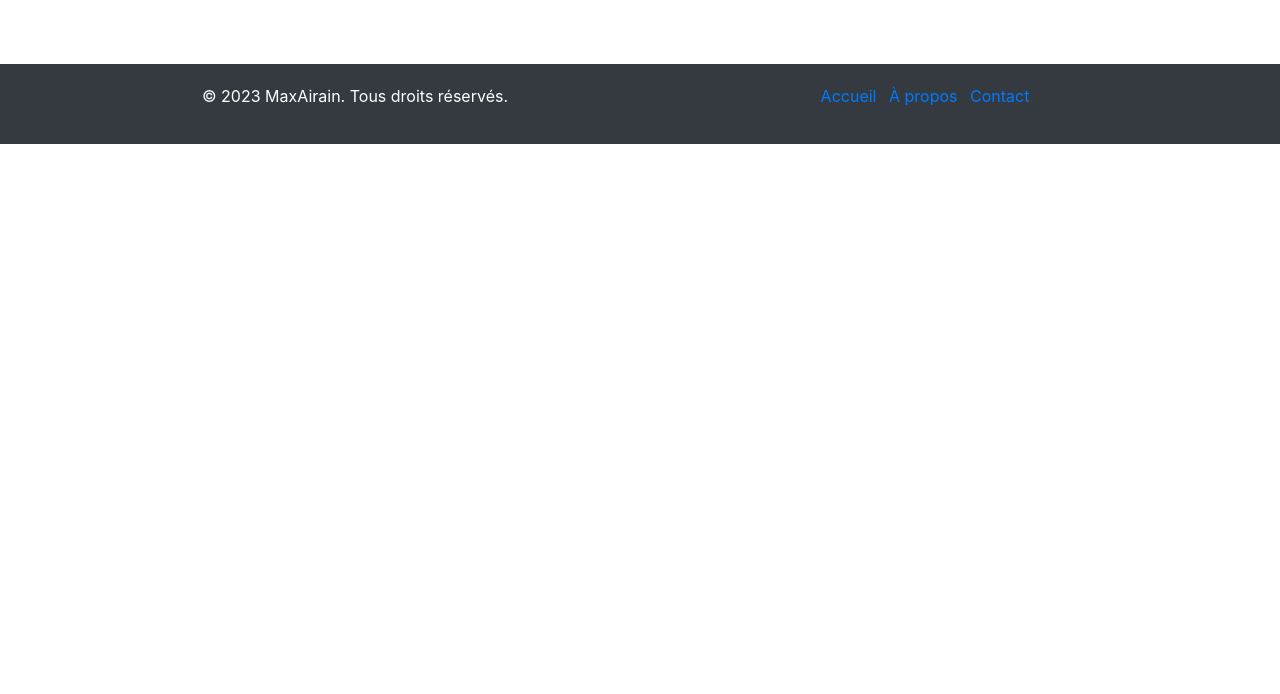
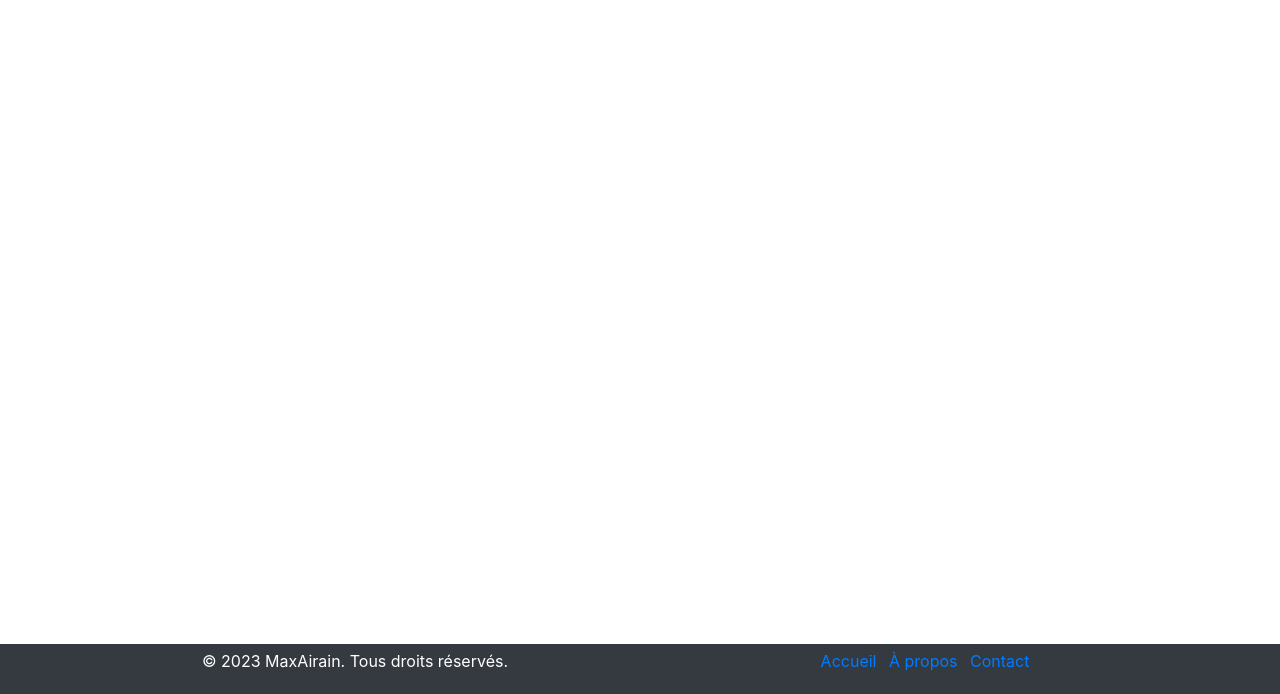
Before and after one commit to Ben-Hadji/projet_maxairain, a Symfony app: template templates/base.html.twig in a window 1280 px wide. Shown: the part 106-800 px from the top of the page. Run offline with Twig, Linux system fonts and the light colour scheme; the template is opened without the code that fills it, so the values that code supplies are empty; some libraries are stand-ins or nearby versions.

Commit message:
footer_fix_to_the_bottom

```diff
--- a/public/css/style.css
+++ b/public/css/style.css
@@ -78,12 +78,21 @@ nav{
 
 footer{
     margin-top: 4rem;
-    height: 5rem;
+    height: 50px;
     display: flex!important;
     align-items: center;
+    position: absolute;
+    width: 100%;
+    bottom: 0;
+    left: 0;
+    right: 0;
 }
 footer .container .row{
     display: flex;
     align-items: center;
     justify-content: space-between;
 }
+
+.footer_parent{
+    position: relative;
+}
```
